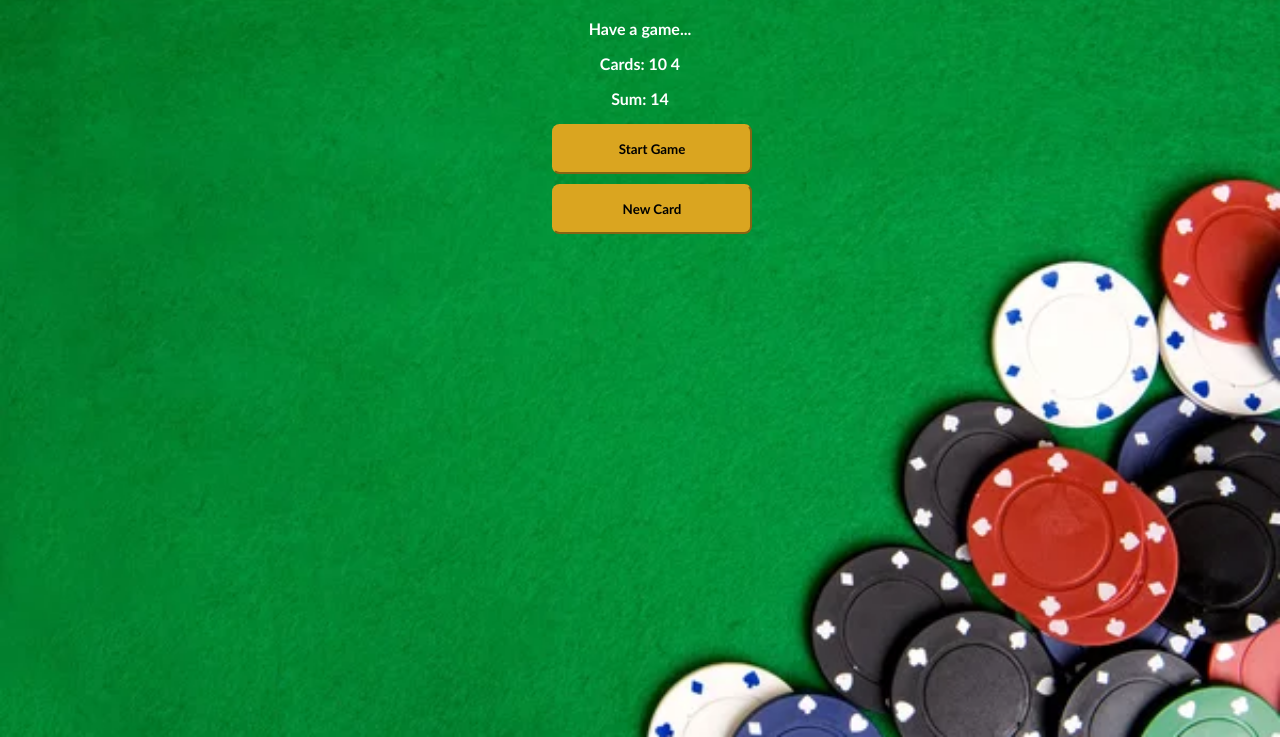
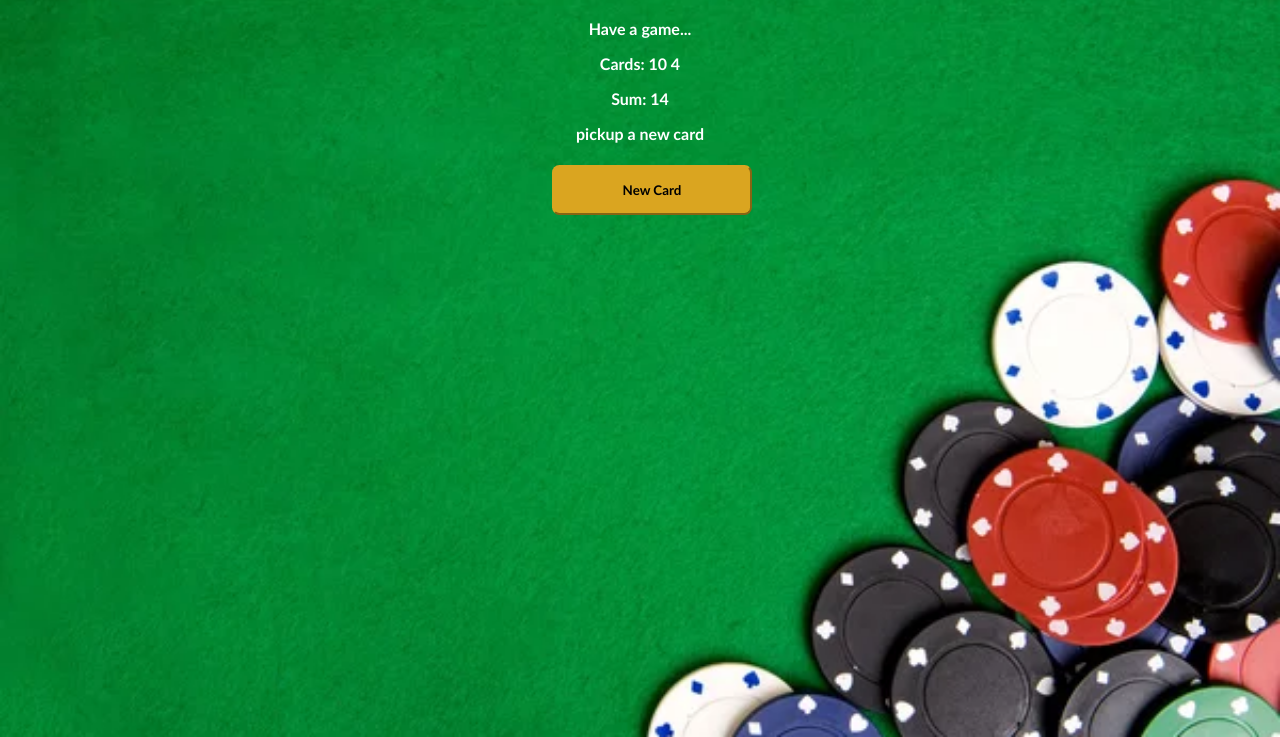
Before and after one commit to rsef899/BlackJack_Game_JS, a plain HTML site: page index.html in a window 1280 px wide. Both pictures are taken after a click on the button "Start Game". Shown: the part 63-800 px from the top of the page. Drawn offline with Linux system fonts and the light colour scheme.

Commit message:
dom manipulaiton to make the start game and the  new card button dissapear at certain moments

```diff
--- a/index.html
+++ b/index.html
@@ -6,6 +6,7 @@
     <p id ="message-el">Have a game...</p>
     <p id="cards-el">Cards: </p>
     <p id="sum-el">Sum: </p>
+    <p id="result-el"></p>
     <button id="startButton" onclick= startGame()>Start Game</button>
     <button id="newCardButton" onclick=addCard()>New Card</button>
     <script src="index.js"></script>
--- a/index.js
+++ b/index.js
@@ -13,6 +13,7 @@ let messageEl = document.getElementById("message-el")
 //same as by element but this searches the code for a selector,**Class
 let sumEl = document.querySelector("#sum-el")
 let cardsEl = document.getElementById("cards-el")
+document.getElementById("newCardButton").style.visibility = "hidden"
 
 /**
  * getting a random number for the cards
@@ -39,29 +40,35 @@ function addCard(){
 
 
 function playGame(){
+    document.getElementById("result-el").textContent = ""
     cardsEl.innerText += " " + lastCard
     if (sum === 21){
         console.log("Blackjacked")
         hasBlackJacked = true
+        document.getElementById("result-el").textContent = " You Blackjacked!, play again"
         isAlive = false
     }
     else if (sum < 21){
         console.log("Next Hand")
         sumEl.textContent = "Sum: " + sum
+        document.getElementById("result-el").textContent = " pickup a new card"
     }
     else{
         console.log("Busted")
         sumEl.textContent = "Sum: " + sum
+        document.getElementById("result-el").textContent = "You Busted Play A new game"
         isAlive = false
     }
     if (!isAlive){
         cards = []
-        console.log(cards)
         cardsEl.textContent = "Cards: "
         sum = 0
         sumEl.textContent = "Sum: "
         isAlive = true
+        document.getElementById("startButton").removeAttribute("style")
+        document.getElementById("newCardButton").style.visibility = "hidden"
     }
+
 
 }
 //only used when the start game button is clocked
@@ -73,4 +80,11 @@ function startGame(){
     cardsEl.innerText += " " + firstCard;
     sum = cards[0] + cards[1]
     playGame()
+
+    //removing the start game button when the game has started adn mocign the new card button up
+    document.getElementById("startButton").style.visibility = "hidden"
+    document.getElementById("startButton").style.bottom = "1000px"
+    document.getElementById("newCardButton").style.visibility = "visible"
+    document.getElementById("newCardButton").style.top = "6px"
+
 }
```
